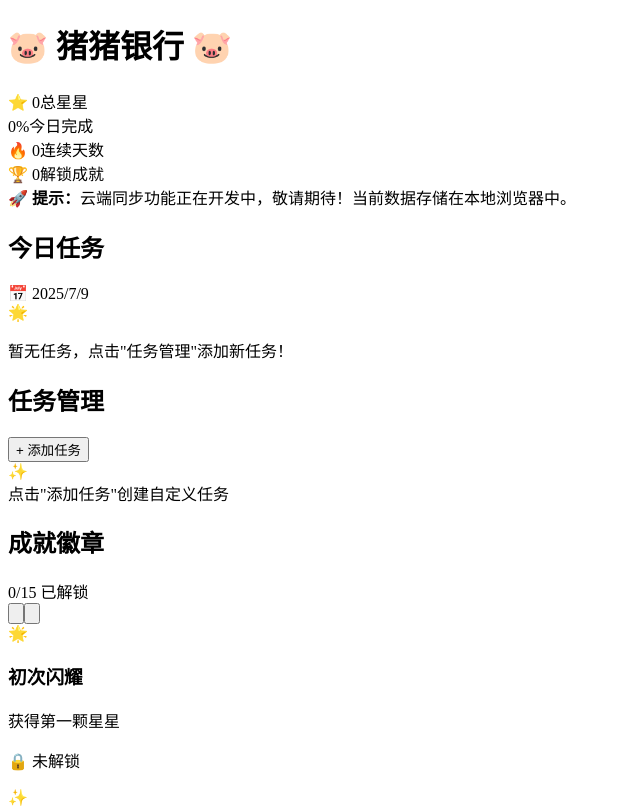
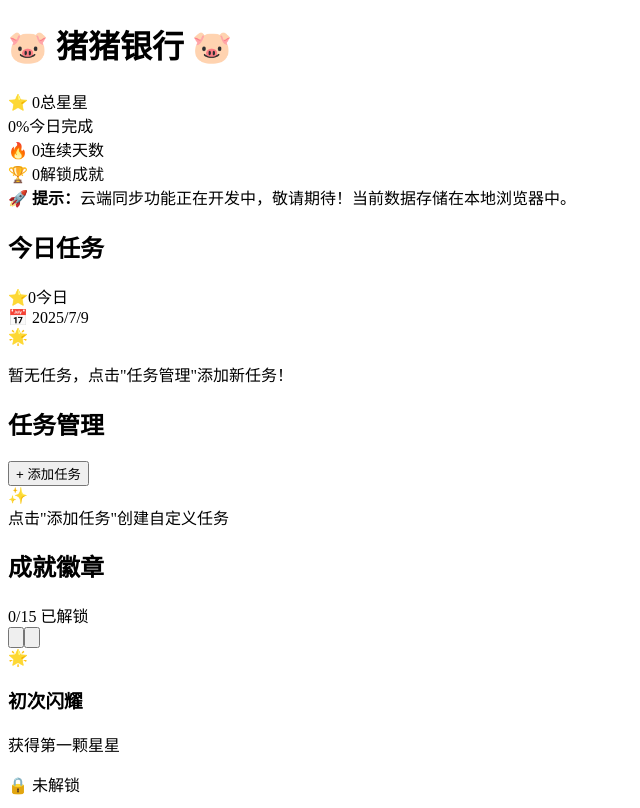
Before and after one commit to shuyx/piggy-bank-new, a React (Create React App) app: page / in a window 1280 px wide. Shown: the top 808 px of the page, without its empty margins (0-640 px from the left). Built offline with nearby package versions, Linux system fonts and the light colour scheme.

Commit message:
v2.5.3 今日任务显示星星统计

```diff
--- a/src/components/TodayTasks.tsx
+++ b/src/components/TodayTasks.tsx
@@ -14,6 +14,10 @@ export const TodayTasks: React.FC<TodayTasksProps> = ({
   onUncompleteTask,
   onDeleteTask
 }) => {
+  // 计算今日累计星星数（只统计已完成的任务）
+  const todayTotalStars = tasks
+    .filter(task => task.completed)
+    .reduce((total, task) => total + task.stars, 0);
   const getCategoryIcon = (category: string) => {
     switch (category) {
       case 'study': return '📚';
@@ -67,7 +71,14 @@ export const TodayTasks: React.FC<TodayTasksProps> = ({
   return (
     <div className="bg-white rounded-2xl shadow-lg p-6 hover:shadow-xl transition-shadow">
       <div className="flex justify-between items-center mb-6">
-        <h2 className="text-2xl font-bold text-piggy-blue">今日任务</h2>
+        <div className="flex items-center gap-3">
+          <h2 className="text-2xl font-bold text-piggy-blue">今日任务</h2>
+          <div className="flex items-center gap-1 bg-gradient-to-r from-yellow-100 to-orange-100 px-3 py-1 rounded-full border border-yellow-200 transition-all duration-300 hover:shadow-md">
+            <span className="text-yellow-600 font-bold text-sm animate-pulse">⭐</span>
+            <span className="text-yellow-700 font-bold text-sm">{todayTotalStars}</span>
+            <span className="text-xs text-yellow-600 ml-1">今日</span>
+          </div>
+        </div>
         <div className="text-sm text-gray-500 bg-gray-100 px-3 py-1 rounded-full">
           📅 {new Date().toLocaleDateString('zh-CN')}
         </div>
```
